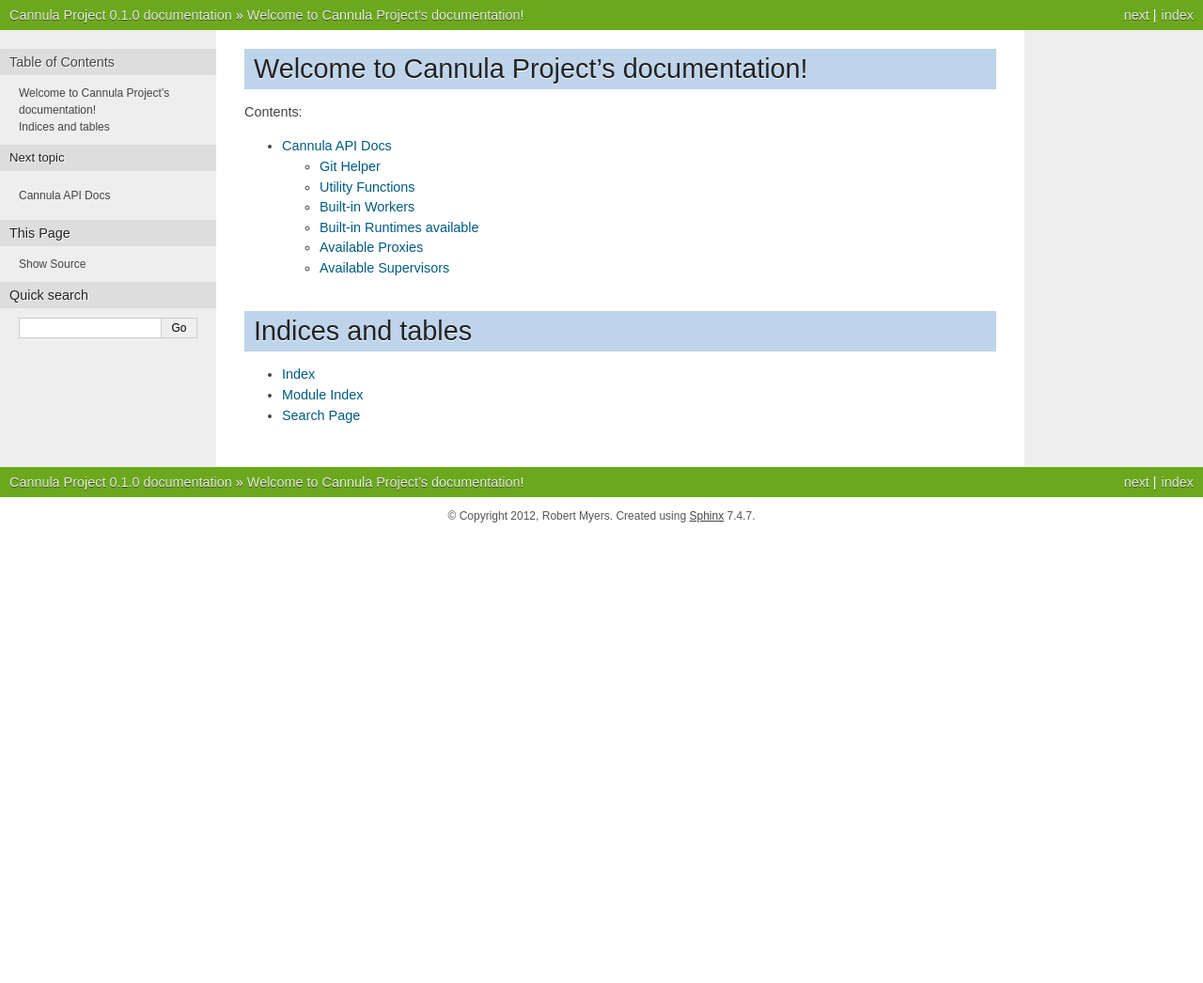
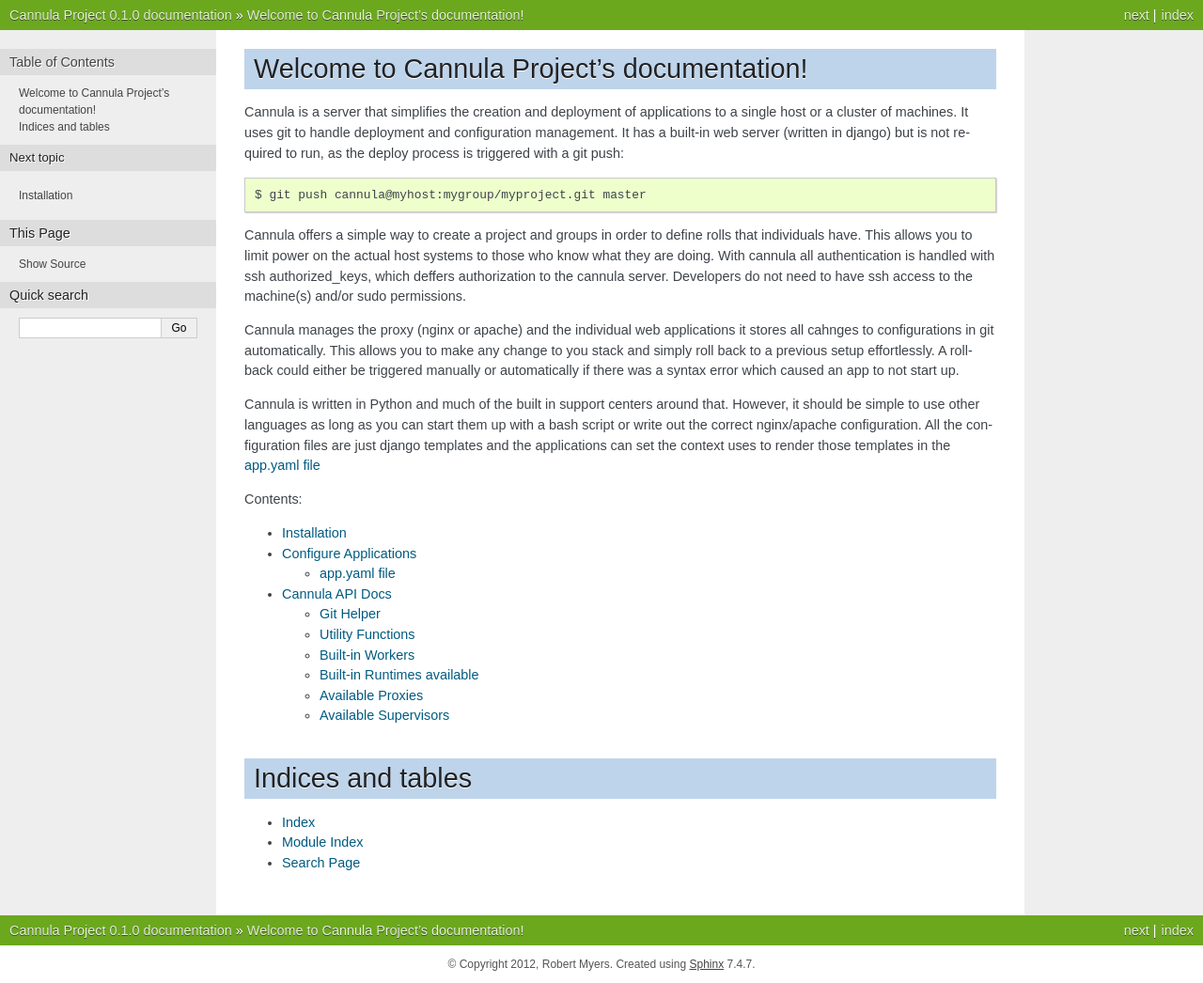
Before and after one commit to rmyers/legacy-deployer, a Sphinx documentation site: the page built from docs/source/index.rst, in a window 1280 px wide. Shown: the whole page at 94% size. Built offline with Sphinx 7.4.7, drawn with Linux system fonts in a browser that asks for light colours; before the commit the page ends 900 px from its top, so only the background shows below that.

Commit message:
Updating docs with some real info

```diff
--- a/docs/source/index.rst
+++ b/docs/source/index.rst
@@ -6,11 +6,40 @@
 Welcome to Cannula Project's documentation!
 ===========================================
 
+Cannula is a server that simplifies the creation and deployment of applications
+to a single host or a cluster of machines. It uses git to handle deployment
+and configuration management. It has a built-in web server (written in django)
+but is not required to run, as the deploy process is triggered with a git push::
+
+   $ git push cannula@myhost:mygroup/myproject.git master
+
+Cannula offers a simple way to create a project and groups in order to define
+rolls that individuals have. This allows you to limit power on the actual host
+systems to those who know what they are doing. With cannula all authentication
+is handled with ssh authorized_keys, which deffers authorization to the cannula
+server. Developers do not need to have ssh access to the machine(s) and/or sudo
+permissions.
+
+Cannula manages the proxy (nginx or apache) and the individual web applications
+it stores all cahnges to configurations in git automatically. This allows you
+to make any change to you stack and simply roll back to a previous setup
+effortlessly. A rollback could either be triggered manually or automatically if
+there was a syntax error which caused an app to not start up.
+
+Cannula is written in Python and much of the built in support centers around
+that. However, it should be simple to use other languages as long as you can
+start them up with a bash script or write out the correct nginx/apache
+configuration. All the configuration files are just django templates and the
+applications can set the context uses to render those templates in the
+:doc:`app.yaml file <configure>`
+
 Contents:
 
 .. toctree::
    :maxdepth: 2
 
+   install
+   configure
    api
 
 
```
Also changed, not shown: docs/source/configure.rst (added, +54 -0 lines), docs/source/install.rst (added, +25 -0 lines).
